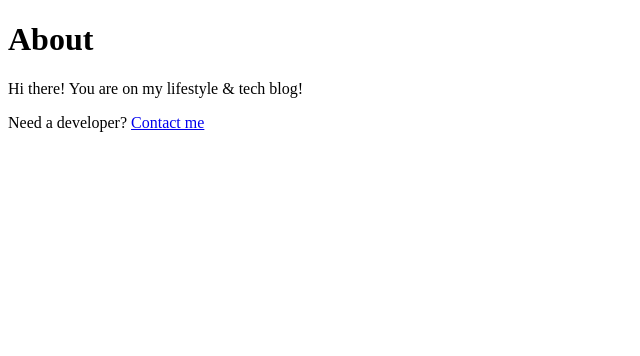
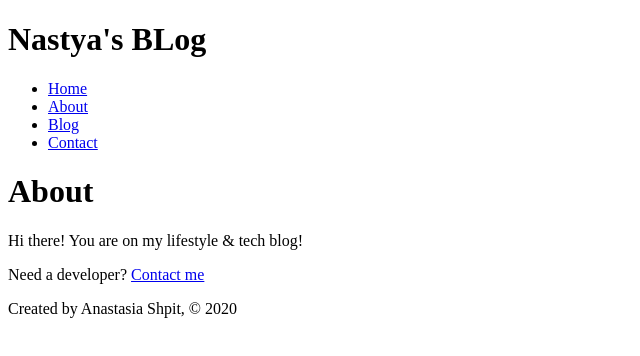
Before and after one commit to nastyacodes/gatsby-bootcamp-first-project, a Gatsby site: page /about in a window 1280 px wide. Shown: the whole page, without its empty margins (0-640 px from the left). Built offline with nearby package versions, Linux system fonts and the light colour scheme; Gatsby itself is replaced by a stand-in of ours.

Commit message:
Added header and footer components

```diff
--- /dev/null
+++ b/src/components/footer.js
@@ -0,0 +1,11 @@
+import React from 'react'
+
+const Footer = () => {
+    return (
+        <footer>
+            <p>Created by Anastasia Shpit, &copy; 2020</p>
+        </footer>
+    )
+}
+
+export default Footer
--- /dev/null
+++ b/src/components/header.js
@@ -0,0 +1,28 @@
+import React from 'react'
+import { Link } from 'gatsby'
+
+const Header = () => {
+    return (
+        <header>
+            <h1>Nastya's BLog</h1>
+            <nav>
+                <ul>
+                    <li>
+                        <Link to="/">Home</Link>
+                    </li>
+                    <li>
+                        <Link to="/about">About</Link>
+                    </li>
+                    <li>
+                        <Link to="/blog">Blog</Link>
+                    </li>
+                    <li>
+                        <Link to="/contact">Contact</Link>
+                    </li>
+                </ul>
+            </nav>
+        </header>
+    )
+}
+
+export default Header
--- a/src/pages/about.js
+++ b/src/pages/about.js
@@ -1,12 +1,17 @@
 import React from 'react'
 import { Link } from 'gatsby'
+
+import Footer from  '../components/footer'
+import Header from '../components/header'
 
 const AboutPage = () => {
     return (
         <div>
+            <Header/>
             <h1>About</h1>
             <p>Hi there! You are on my lifestyle & tech blog!</p>
             <p>Need a developer? <Link to="/contact">Contact me</Link></p>
+            <Footer/>
         </div>
     )
 }
--- a/src/pages/blog.js
+++ b/src/pages/blog.js
@@ -1,10 +1,15 @@
 import React from 'react'
+
+import Footer from  '../components/footer'
+import Header from '../components/header'
 
 const BlogPage = () => {
     return (
         <div>
+            <Header/>
             <h1>Blog</h1>
             <p>Posts will show up here later on.</p>
+            <Footer/>
         </div>
     )
 }
--- a/src/pages/contact.js
+++ b/src/pages/contact.js
@@ -1,11 +1,16 @@
 import React from 'react'
 import { Link } from 'gatsby'
+
+import Footer from '../components/footer'
+import Header from '../components/header'
 
 const ContactPage = () => {
     return (
         <div>
+            <Header/>
             <h1>Contact</h1>
             <p>Reach me via <Link to="https://twitter.com/nastyacodes" target="_blank">Twitter</Link></p>
+            <Footer/>
         </div>
     )
 }
--- a/src/pages/index.js
+++ b/src/pages/index.js
@@ -1,12 +1,17 @@
 import React from 'react'
 import { Link } from 'gatsby'
+
+import Footer from  '../components/footer'
+import Header from '../components/header'
 
 const IndexPage = () => {
   return (
     <div>
+      <Header/>
       <h1>Hello, </h1>
       <h2>I'm Anastasia, a full-stack developer living in beautiful Ukraine.</h2>
       <p>Need a developer? <Link to="/contact">Contact me</Link></p>
+      <Footer/>
     </div>
   )
 }
```
